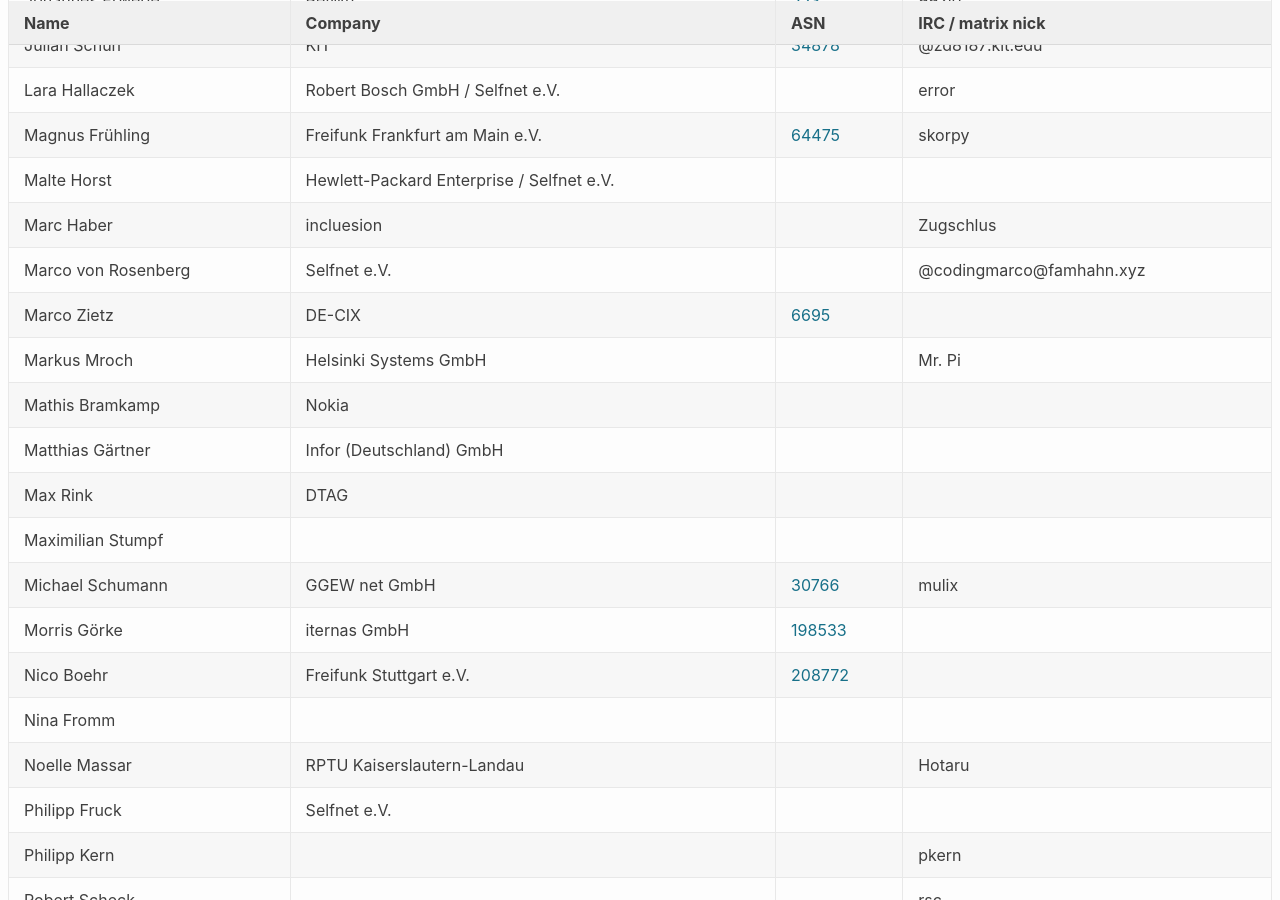
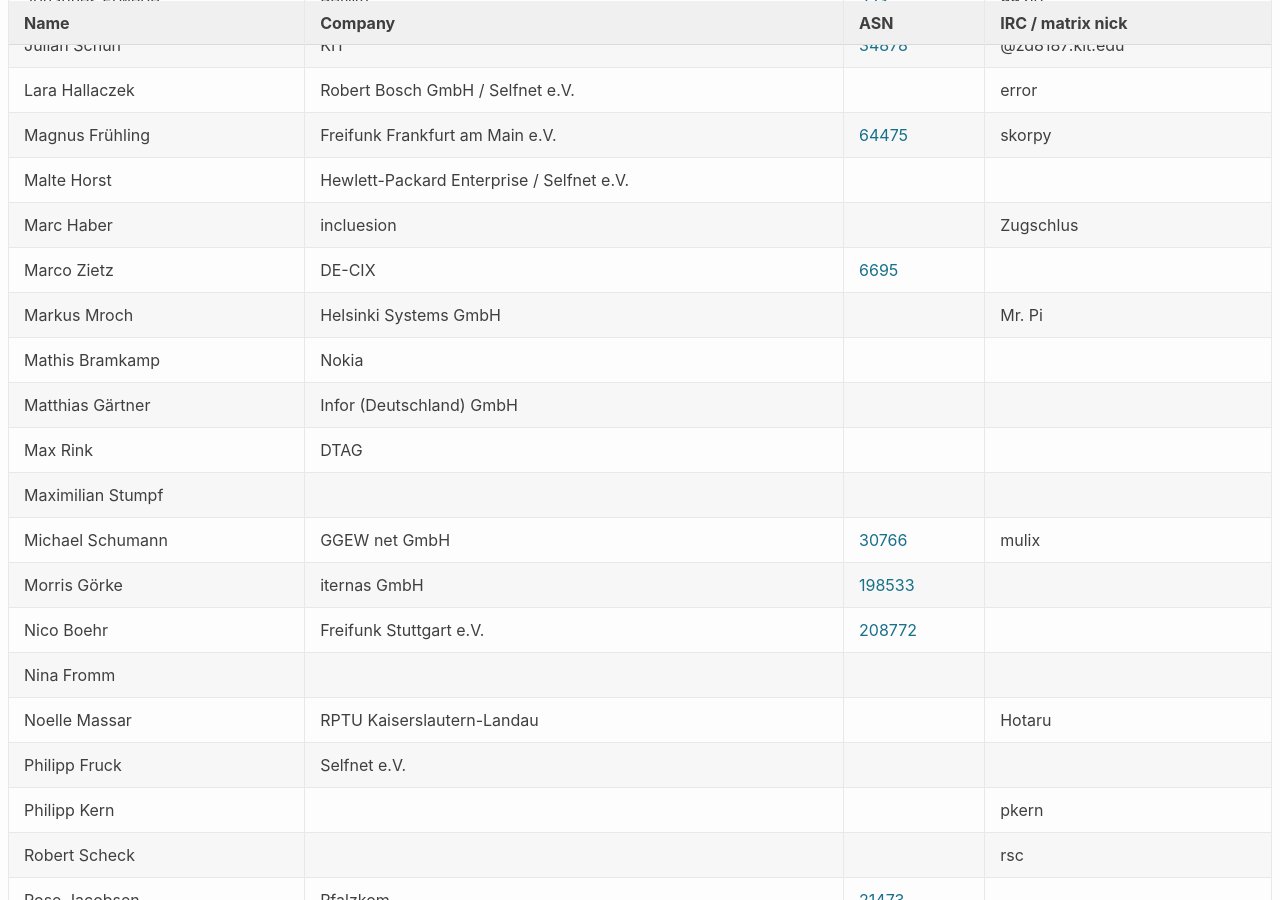
Before and after one commit to denog/pretix-attendeelist, a Jekyll site: the page built from denogmeetup25-06/index.markdown, in a window 1280 px wide and 900 px high, scrolled down 976 px. Built offline with Jekyll 4.4.1, drawn with Linux system fonts in a browser that asks for light colours.

Commit message:
Latest data: Fri Jun 20 11:30:07 UTC 2025

```diff
--- a/_data/attendees_denog17_onsite.json
+++ b/_data/attendees_denog17_onsite.json
@@ -322,6 +322,12 @@
     "company": null,
     "irc": "jhuhn",
     "asn": "215236"
+  },
+  {
+    "name": "Julian von Paris",
+    "company": "TNG Stadtnetz GmbH",
+    "irc": null,
+    "asn": "13101"
   },
   {
     "name": "Julius Rickert",
--- a/_data/attendees_denogmeetup25-06.json
+++ b/_data/attendees_denogmeetup25-06.json
@@ -156,12 +156,6 @@
     "asn": null
   },
   {
-    "name": "Marco von Rosenberg",
-    "company": "Selfnet e.V.",
-    "irc": "@codingmarco@famhahn.xyz",
-    "asn": null
-  },
-  {
     "name": "Marco Zietz",
     "company": "DE-CIX",
     "irc": null,
```
